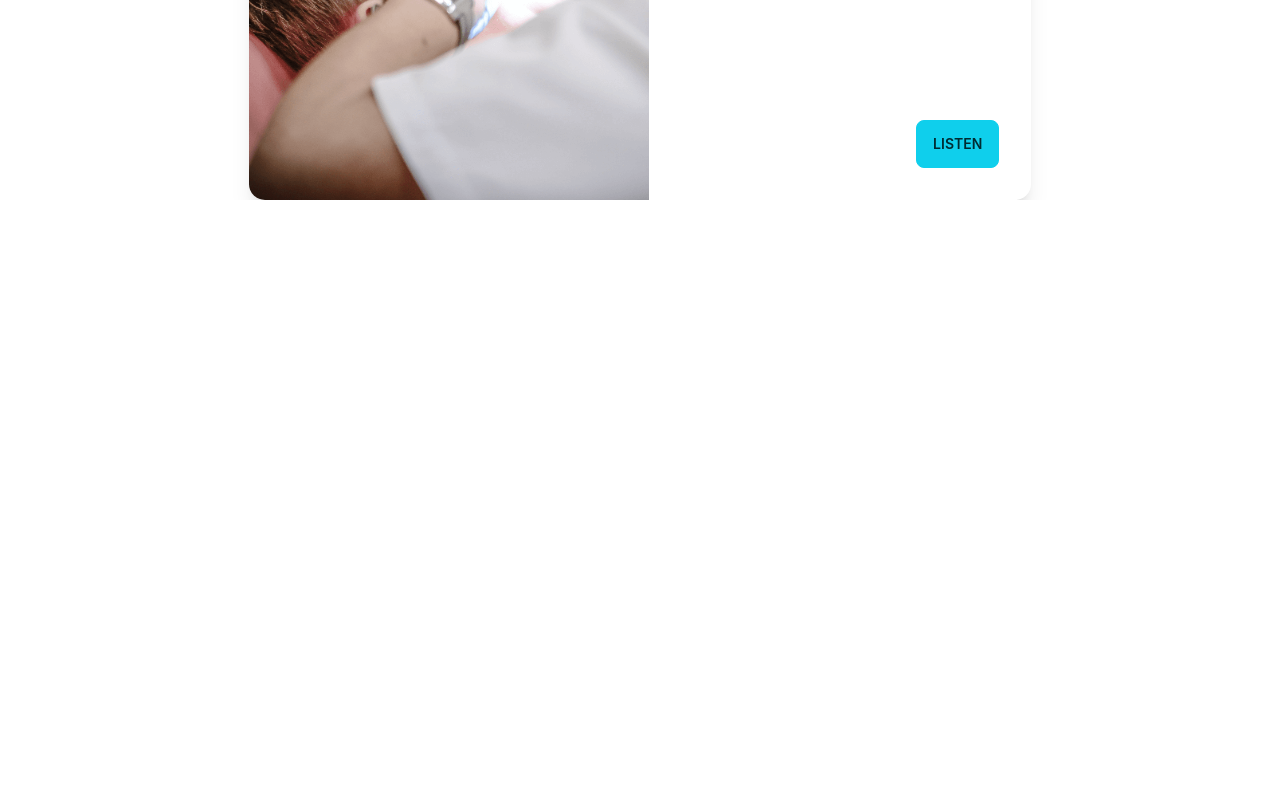
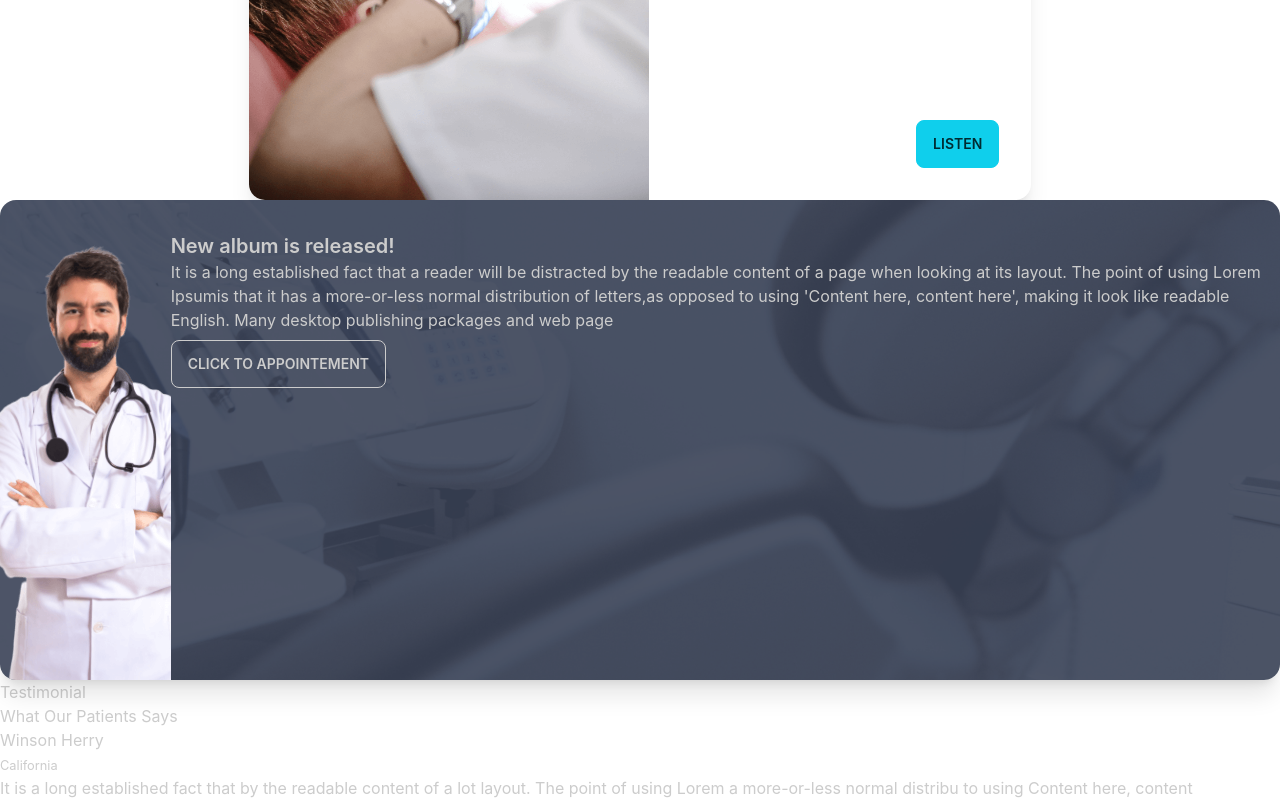
Before and after one commit to alnooristiak/doctors-poratl-frontend, a React (Create React App) app: page / in a window 1280 px wide. Shown: the part 1540-2340 px from the top of the page. Before the commit the page ends 1740 px from the top, so only its background shows below. Built offline with nearby package versions, Linux system fonts and the light colour scheme.

Commit message:
adding Footer Section

```diff
--- /dev/null
+++ b/src/pages/Home/GetAppointment.js
@@ -0,0 +1,19 @@
+import React from 'react';
+import doctor from '../../assets/images/doctor.png'
+
+const GetAppointment = () => {
+    return (
+        <div className=''>
+            <div class="card lg:card-side shadow-xl doctor-bg d-flex justifycontent-beween">
+                <figure><img src={doctor} alt="Album" /></figure>
+                <div class="mt-8">
+                    <h2 class="card-title">New album is released!</h2>
+                    <p>It is a long established fact that a reader will be distracted by the readable content of a page when looking at its layout. The point of using Lorem Ipsumis that it has a more-or-less normal distribution of letters,as opposed to using 'Content here, content here', making it look like readable English. Many desktop publishing packages and web page</p>
+                        <button className='btn btn-primari mt-2'>click to appointement</button>
+                </div>
+            </div>
+        </div>
+    );
+};
+
+export default GetAppointment;
--- a/src/pages/Home/Home.css
+++ b/src/pages/Home/Home.css
@@ -28,3 +28,14 @@
     width: 50vh;
     height: 60vh;
 }
+/* doctor/ get appointment  */
+.doctor-bg{
+    background-image: url(../../assets/images/appointment.png);
+    background-repeat: no-repeat;
+    background-size: cover;
+    background-position: center;
+}
+.doctor-bg img{
+    width: 50vh;
+    height: 60vh;
+}
--- a/src/pages/Home/Home.js
+++ b/src/pages/Home/Home.js
@@ -1,9 +1,11 @@
 import React from 'react';
 import ExceptionalDental from './ExceptionalDental';
+import GetAppointment from './GetAppointment';
 import HeroBotomCard from './HeroBotomCard';
 import HeroSec from './HeroSec';
 import './Home.css';
 import OurServices from './OurServices';
+import Testimonial from './Testimonial';
 
 const Home = () => {
     return (
@@ -12,6 +14,8 @@ const Home = () => {
             <HeroBotomCard></HeroBotomCard>
             <OurServices></OurServices>
             <ExceptionalDental></ExceptionalDental>
+            <GetAppointment></GetAppointment>
+            <Testimonial></Testimonial>
         </div>
     );
 };
--- /dev/null
+++ b/src/pages/Home/Testimonial.js
@@ -0,0 +1,23 @@
+import React from 'react';
+
+const Testimonial = () => {
+    return (
+        <div>
+            <div>
+                <h5>Testimonial</h5>
+                <h3>What Our Patients Says</h3>
+            </div>
+            <div>
+                <div>
+                    <div>
+                        <h6>Winson Herry</h6>
+                        <small>California</small>
+                    </div>
+                    <p>It is a long established fact that by the readable content of a lot layout. The point of using Lorem a more-or-less normal distribu to using Content here, content</p>
+                </div>
+            </div>
+        </div>
+    );
+};
+
+export default Testimonial;
--- /dev/null
+++ b/src/pages/Shared/Footer.js
@@ -0,0 +1,34 @@
+import React from 'react';
+
+const Footer = () => {
+    return (
+        <footer className="footer p-10 bg-base-200 text-base-content">
+            <div>
+                <h3>DoctorS PortaL</h3>
+                <p>ACME Industries Ltd.<br />Providing reliable tech since 1992</p>
+            </div>
+            <div>
+                <span className="footer-title">Services</span>
+                <a className="link link-hover">Branding</a>
+                <a className="link link-hover">Design</a>
+                <a className="link link-hover">Marketing</a>
+                <a className="link link-hover">Advertisement</a>
+            </div>
+            <div>
+                <span className="footer-title">Company</span>
+                <a className="link link-hover">About us</a>
+                <a className="link link-hover">Contact</a>
+                <a className="link link-hover">Jobs</a>
+                <a className="link link-hover">Press kit</a>
+            </div>
+            <div>
+                <span className="footer-title">Legal</span>
+                <a className="link link-hover">Terms of use</a>
+                <a className="link link-hover">Privacy policy</a>
+                <a className="link link-hover">Cookie policy</a>
+            </div>
+        </footer>
+    );
+};
+
+export default Footer;
```
Also changed, not shown: src/pages/Home/Appointment.js (deleted).
